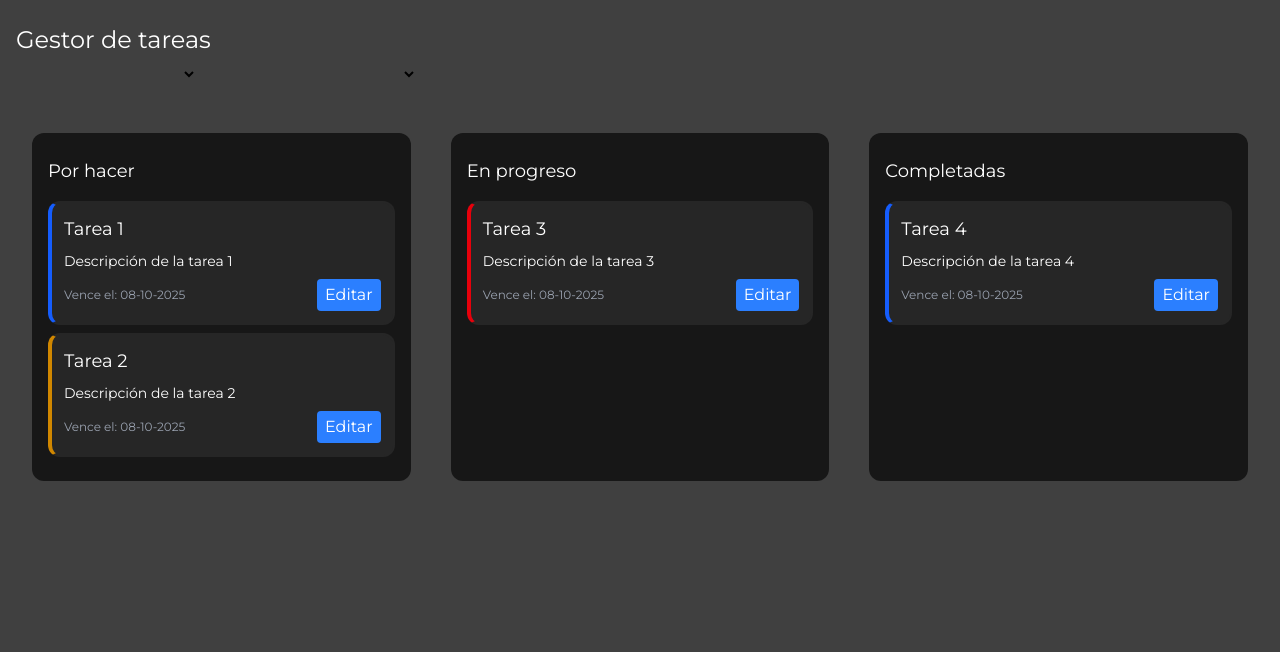
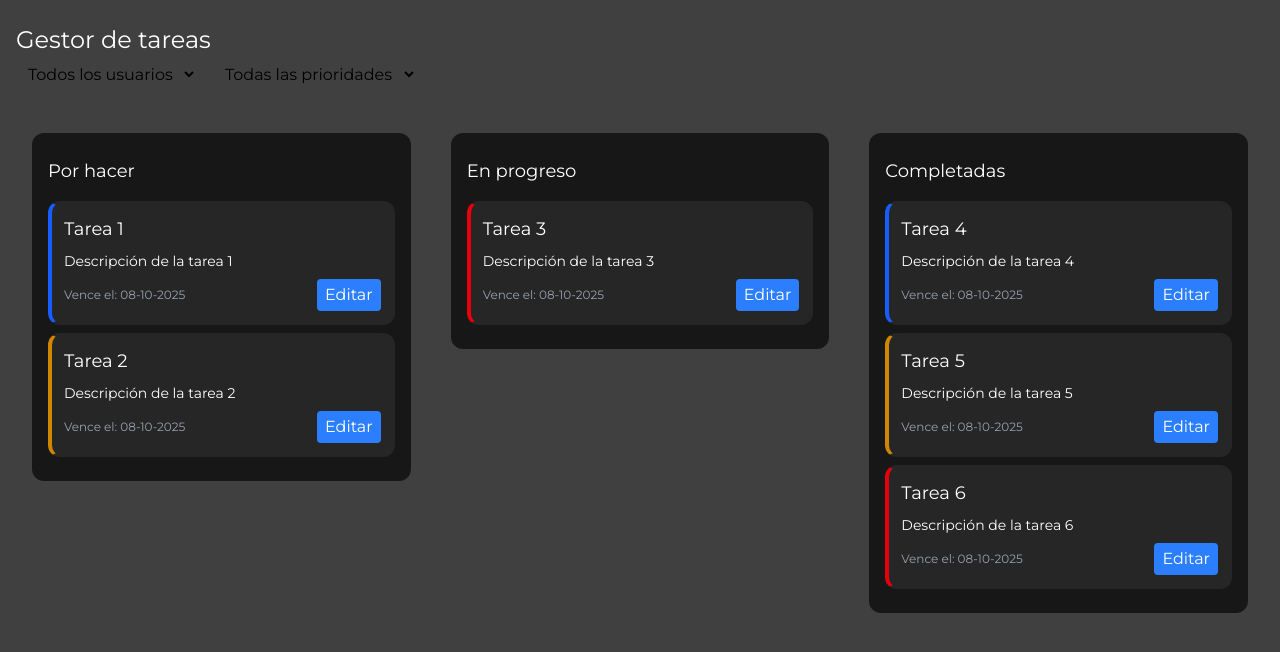
Before and after one commit to PoquetzSY/Gestor-de-tareas, a Vue app: page /dashboard in a window 1280 px wide. Shown: the top 652 px of the page. Built offline with nearby package versions, Linux system fonts and the light colour scheme.

Commit message:
feat: update TaskCard and DashboardView to use expiration_date instead of dueDate

```diff
--- a/src/components/dashboard/TaskCard.vue
+++ b/src/components/dashboard/TaskCard.vue
@@ -8,7 +8,7 @@
     <h3 class="text-lg">{{ props.title }}</h3>
     <p class="text-sm">{{ props.description }}</p>
     <div class="flex justify-between items-center">
-      <span class="text-xs text-gray-400">Vence el: {{ props.dueDate }}</span>
+      <span class="text-xs text-gray-400">Vence el: {{ props.expiration_date }}</span>
       <button class="bg-blue-500 text-white px-2 py-1 rounded">Editar</button>
     </div>
   </div>
@@ -26,7 +26,7 @@ const props = defineProps({
     type: String,
     required: true,
   },
-  dueDate: {
+  expiration_date: {
     type: String,
     required: true,
     validator: (value) => {
--- a/src/components/dashboard/TaskColumns.vue
+++ b/src/components/dashboard/TaskColumns.vue
@@ -1,5 +1,5 @@
 <template>
-  <div class="bg-neutral-900 rounded-xl px-4 py-6 gap-4 flex flex-col grow max-w-96">
+  <div class="bg-neutral-900 rounded-xl px-4 py-6 gap-4 flex flex-col grow max-w-96 h-full">
     <h2 class="text-lg">{{ props.title }}</h2>
     <slot />
   </div>
--- a/src/views/DashboardView.vue
+++ b/src/views/DashboardView.vue
@@ -19,25 +19,39 @@
       <TaskColumns title="Por hacer">
         <draggable v-model="todo" group="tasks" item-key="id" class="flex flex-col gap-2">
           <template #item="{ element }">
+            <div
+              v-if="
+                (selectedUser === '' || element.user === selectedUser) &&
+                (selectedPriority === '' || element.priority === selectedPriority)
+              "
+            >
               <TaskCard
                 :title="element.title"
                 :description="element.description"
-              :dueDate="element.dueDate"
+                :expiration_date="element.expiration_date"
                 :priority="element.priority"
               />
+            </div>
           </template>
         </draggable>
       </TaskColumns>
 
       <TaskColumns title="En progreso">
-        <draggable v-model="inProgress" group="tasks" item-key="id" class="flex flex-col gap-4">
+        <draggable v-model="inProgress" group="tasks" item-key="id" class="flex flex-col gap-2">
           <template #item="{ element }">
+            <div
+              v-if="
+                (selectedUser === '' || element.user === selectedUser) &&
+                (selectedPriority === '' || element.priority === selectedPriority)
+              "
+            >
               <TaskCard
                 :title="element.title"
                 :description="element.description"
-              :dueDate="element.dueDate"
+                :expiration_date="element.expiration_date"
                 :priority="element.priority"
               />
+            </div>
           </template>
         </draggable>
       </TaskColumns>
@@ -45,12 +59,19 @@
       <TaskColumns title="Completadas">
         <draggable v-model="done" group="tasks" item-key="id" class="flex flex-col gap-2">
           <template #item="{ element }">
+            <div
+              v-if="
+                (selectedUser === '' || element.user === selectedUser) &&
+                (selectedPriority === '' || element.priority === selectedPriority)
+              "
+            >
               <TaskCard
                 :title="element.title"
                 :description="element.description"
-              :dueDate="element.dueDate"
+                :expiration_date="element.expiration_date"
                 :priority="element.priority"
               />
+            </div>
           </template>
         </draggable>
       </TaskColumns>
@@ -70,15 +91,17 @@ const todo = ref([
     id: 1,
     title: 'Tarea 1',
     description: 'Descripción de la tarea 1',
-    dueDate: '08-10-2025',
+    expiration_date: '08-10-2025',
     priority: 'baja',
+    user: 'Ana',
   },
   {
     id: 2,
     title: 'Tarea 2',
     description: 'Descripción de la tarea 2',
-    dueDate: '08-10-2025',
+    expiration_date: '08-10-2025',
     priority: 'media',
+    user: 'Carlos',
   },
 ])
 const inProgress = ref([
@@ -86,8 +109,9 @@ const inProgress = ref([
     id: 3,
     title: 'Tarea 3',
     description: 'Descripción de la tarea 3',
-    dueDate: '08-10-2025',
+    expiration_date: '08-10-2025',
     priority: 'alta',
+    user: 'Carlos',
   },
 ])
 const done = ref([
@@ -95,10 +119,31 @@ const done = ref([
     id: 4,
     title: 'Tarea 4',
     description: 'Descripción de la tarea 4',
-    dueDate: '08-10-2025',
+    expiration_date: '08-10-2025',
     priority: 'baja',
+    user: 'Ana',
+  },
+  {
+    id: 5,
+    title: 'Tarea 5',
+    description: 'Descripción de la tarea 5',
+    expiration_date: '08-10-2025',
+    priority: 'media',
+    user: 'Luis',
+  },
+  {
+    id: 6,
+    title: 'Tarea 6',
+    description: 'Descripción de la tarea 6',
+    expiration_date: '08-10-2025',
+    priority: 'alta',
+    user: 'Carlos',
   },
 ])
+const users = ref(['Ana', 'Luis', 'Carlos'])
+const selectedUser = ref('')
+const selectedPriority = ref('')
+
 </script>
 
 <style scoped></style>
```
Lines whose indentation alone changed are shown as unchanged.
